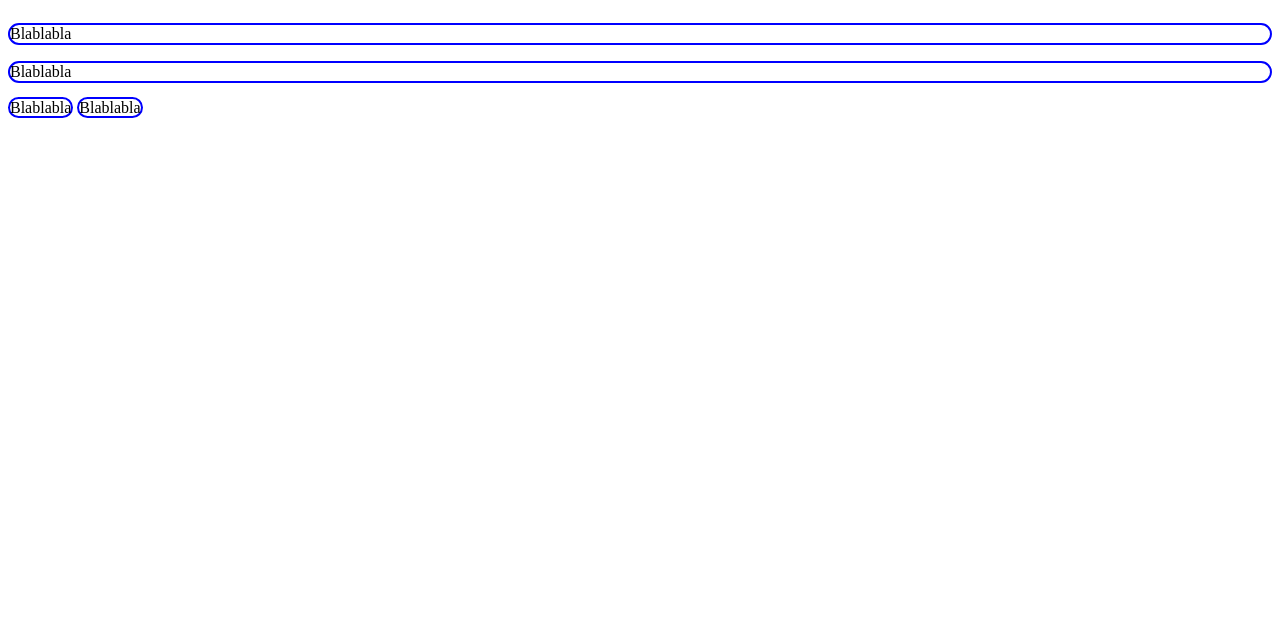
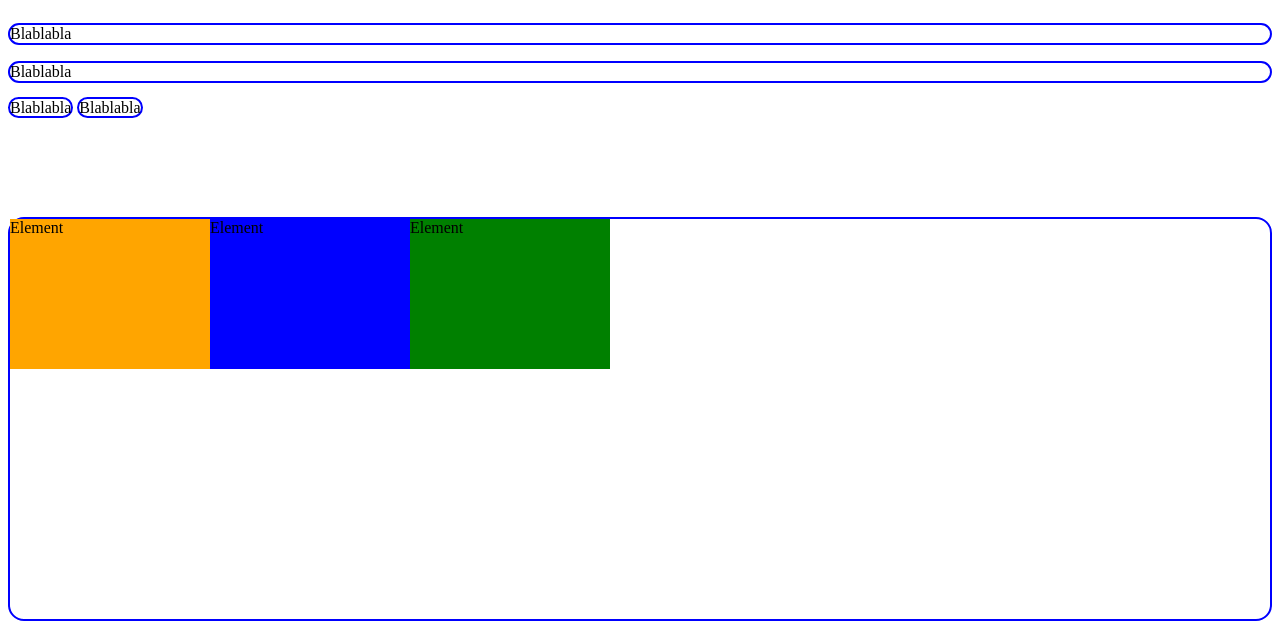
Before and after one commit to lucbourrat/cours-html-css, a plain HTML site: page html/responsive.html in a window 1280 px wide. Shown: the part 410-1039 px from the top of the page. Before the commit the page ends 800 px from the top, so only its background shows below. Drawn offline with Linux system fonts and the light colour scheme.

Commit message:
Ajout des propriétés flex

```diff
--- a/css/styles.css
+++ b/css/styles.css
@@ -53,13 +53,95 @@ div p {
 
 
 
-
+.space {
+	margin-top: 100px;
+}
 
 
 .bordures {
 	border: 2px solid blue;
 	border-radius: 16px;
 }
+
+/*FLEXBOX*/
+
+#conteneur
+{
+	height: 400px;
+
+    display: flex; /*A Appliquer sur le parent !!!*/
+
+
+    /*DIRECTION*/
+    flex-direction: column;
+    flex-direction: column-reverse;
+    flex-direction: row;
+
+
+
+    /*GESTION DE RETOUR A LA LIGNE*/
+
+						/*  Par défaut, les blocs essaient de rester sur la même ligne s'ils n'ont pas la place
+					    	(ce qui peut provoquer des bugs de design, parfois).
+					    	Si vous voulez, vous pouvez demander à ce que les blocs aillent à la ligne lorsqu'ils n'ont plus la place,
+					    	avec flex-wrap  qui peut prendre ces valeurs :
+
+							nowrap : pas de retour à la ligne (par défaut) ;
+							wrap : les éléments vont à la ligne lorsqu'il n'y a plus la place ;
+							wrap-reverse : les éléments vont à la ligne, lorsqu'il n'y a plus la place, en sens inverse.*/
+	flex-wrap: wrap;
+	/*flex-wrap: nowrap;*/
+	/*flex-wrap: wrap-reverse;*/
+
+
+
+	/*ALIGNEMENT*/
+	justify-content: flex-start;
+	/*justify-content: flex-end;*/
+	/*justify-content: center;*/
+	/*justify-content: space-between;*/
+	/*justify-content: space-around;*/
+
+
+
+
+
+	/*ALIGNEMENT SUR L'AXE SECONDAIRE*/
+	align-items: flex-start;
+	/*align-items: flex-end;*/
+	/*align-items: center;*/
+
+
+	/*ALIGNER UN SEUL ELEMENT*/
+	/*Voir elt3*/
+
+
+	/*ORDONNER*/
+	/*Voir elt1 elt2 elt2*/
+}
+
+.element {
+	height: 150px;
+	width: 200px;
+}
+.elt1 {
+	background-color: orange;
+	/*order: 2;*/
+}
+.elt2 {
+	background-color: blue;
+	/*order: 3;*/
+}
+.elt3 {
+	background-color: green;
+
+	/*AALIGNER UN SEUL ELEMENT*/
+	/*align-self: flex-end;*/
+
+	/*order: 1;*/
+}
+
+
 
 /* CSS pour la page responsive */
 
@@ -122,4 +204,4 @@ div p {
 
 
 /*DECOUPAGE MAQUETTE*/
-/*GIT & GITHUB*/
+/*GIT & GITHUB    Google sheets*/
--- a/html/responsive.html
+++ b/html/responsive.html
@@ -31,6 +31,12 @@
 		<span class="bordures">Blablabla</span>
 	</div>
 
+	<div id="conteneur" class="bordures space">
+	    <div class="element elt1">Element </div>
+	    <div class="element elt2">Element </div>
+	    <div class="element elt3">Element </div>
+	</div>
+
 	<script src="../js/scripts.js"></script>
 </body>
 </html>
```
